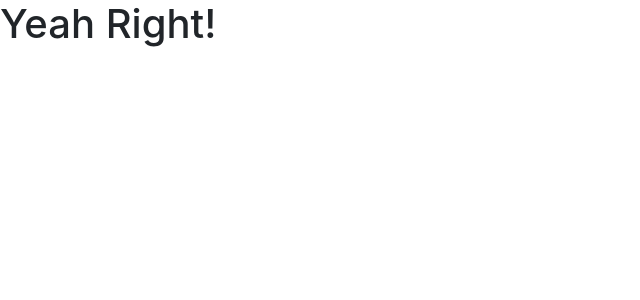
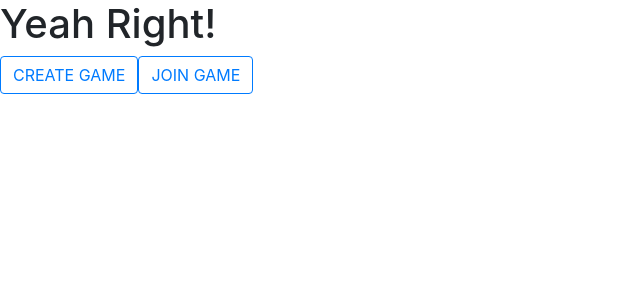
Before and after one commit to kbberker/Yeah-Right-Client, a React (Create React App) app: page / in a window 1280 px wide. Shown: the top 300 px of the page, without its empty margins (0-640 px from the left). Built offline with nearby package versions, Linux system fonts and the light colour scheme.

Commit message:
Change references of GameScreen to HomeScreen

```diff
--- a/src/App.js
+++ b/src/App.js
@@ -1,9 +1,22 @@
 import React, { Component } from 'react';
+import HomeScreen from "./components/HomeScreen";
 
 class App extends Component {
+  state={
+    currentScreen: "home",
+    gameScreens: ["home", "createjoin"]
+  }
+
+
+
   render() {
+    let { currentScreen } = this.state
+
     return (
-      <h1>Yeah Right!</h1>
+      <div>
+        <h1>Yeah Right!</h1>
+        <HomeScreen currentScreen={currentScreen} />
+      </div>
     )
   }
 }
--- /dev/null
+++ b/src/components/HomeScreen.js
@@ -0,0 +1,18 @@
+import React, { Component, Fragment } from 'react'
+import { Button } from 'reactstrap';
+
+
+class HomeScreen extends Component {
+  state={}
+
+  render() {
+    return (
+      <Fragment>
+        <Button outline color="primary">CREATE GAME</Button>
+        <Button outline color="primary">JOIN GAME</Button>
+      </Fragment>
+    )
+  }
+}
+
+export default HomeScreen;
```
Also changed, not shown: src/components/Button.js (deleted, +0 -11 lines), src/components/GameScreen.js (deleted, +0 -11 lines).
